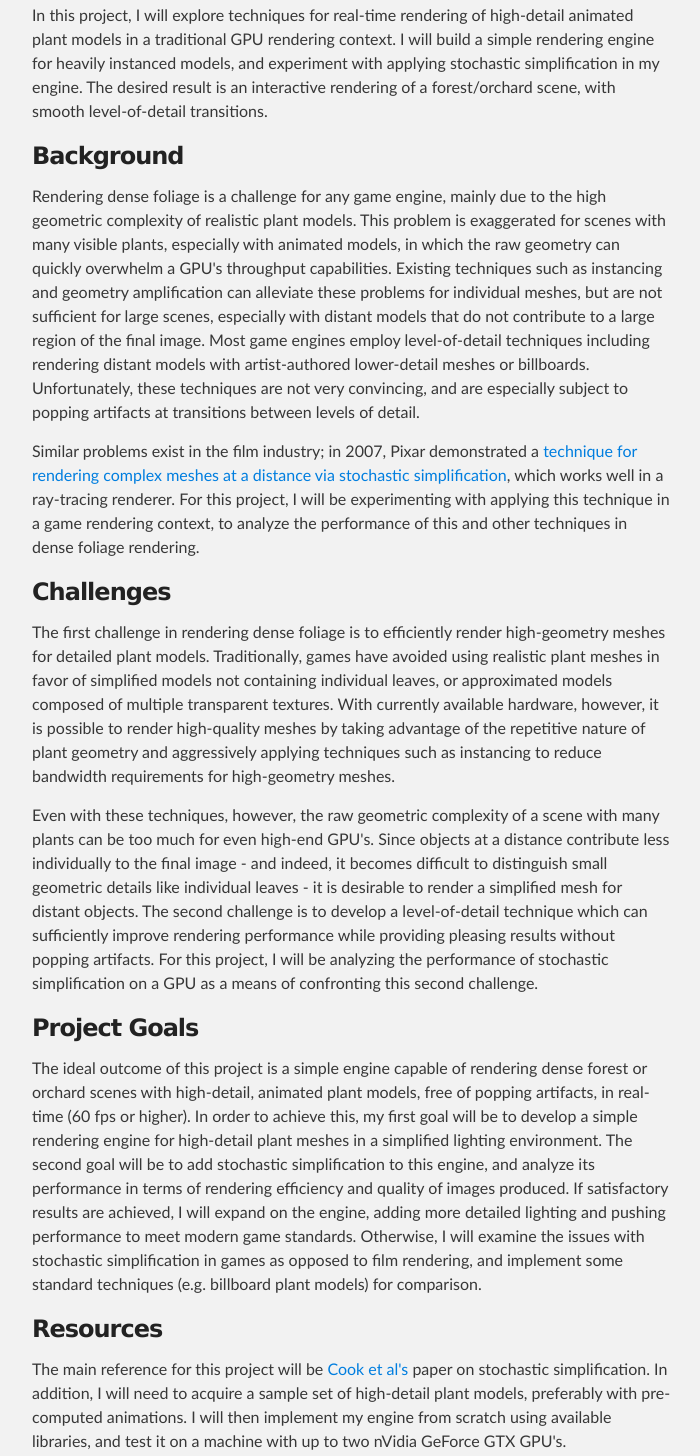
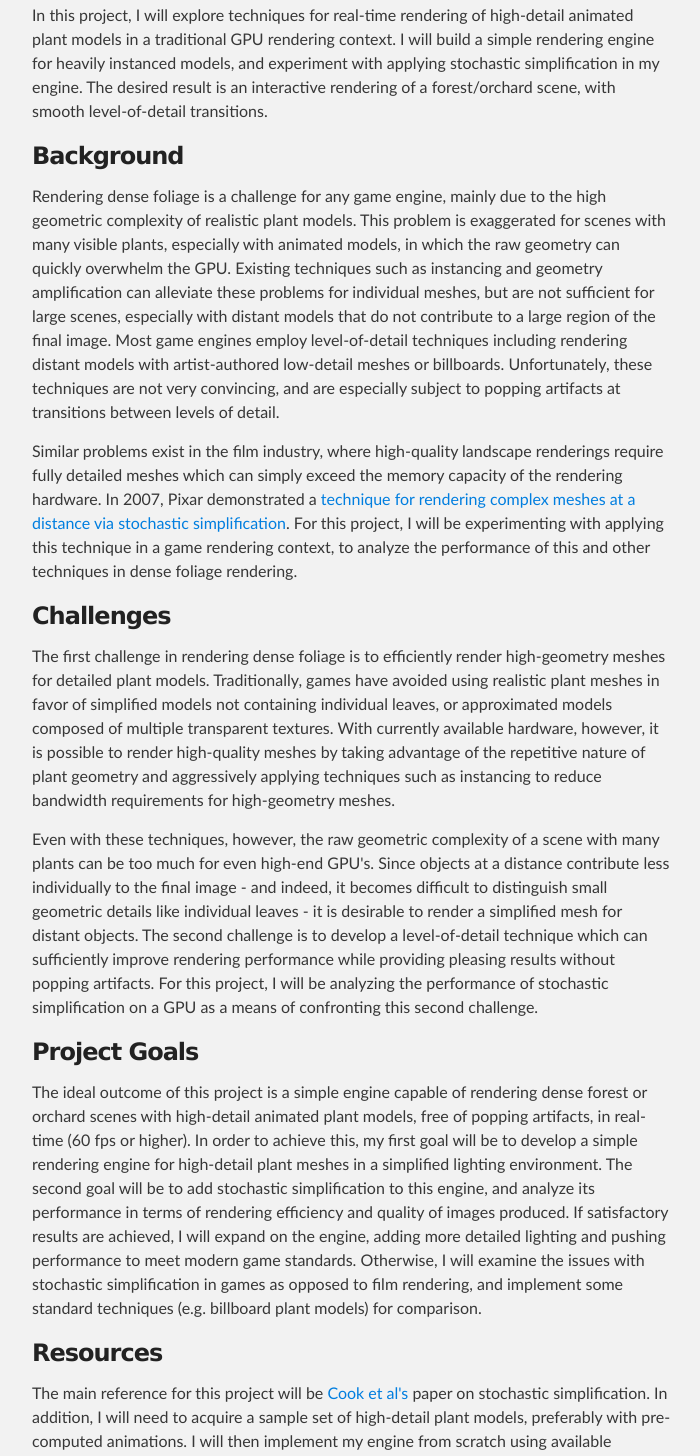
Before and after one commit to fgomezfr/foliage, a plain HTML site: page index.html in a window 1280 px wide. Shown: the part 342-1798 px from the top of the page, without its empty margins (288-988 px from the left). Drawn offline with Linux system fonts and the light colour scheme.

```diff
--- a/index.html
+++ b/index.html
@@ -41,9 +41,9 @@
 <h3>
 <a name="background" class="anchor" href="#background"><span class="octicon octicon-link"></span></a>Background</h3>
 
-<p>Rendering dense foliage is a challenge for any game engine, mainly due to the high geometric complexity of realistic plant models. This problem is exaggerated for scenes with many visible plants, especially with animated models, in which the raw geometry can quickly overwhelm a GPU's throughput capabilities. Existing techniques such as instancing and geometry amplification can alleviate these problems for individual meshes, but are not sufficient for large scenes, especially with distant models that do not contribute to a large region of the final image. Most game engines employ level-of-detail techniques including rendering distant models with artist-authored lower-detail meshes or billboards. Unfortunately, these techniques are not very convincing, and are especially subject to popping artifacts at transitions between levels of detail.</p>
+<p>Rendering dense foliage is a challenge for any game engine, mainly due to the high geometric complexity of realistic plant models. This problem is exaggerated for scenes with many visible plants, especially with animated models, in which the raw geometry can quickly overwhelm the GPU. Existing techniques such as instancing and geometry amplification can alleviate these problems for individual meshes, but are not sufficient for large scenes, especially with distant models that do not contribute to a large region of the final image. Most game engines employ level-of-detail techniques including rendering distant models with artist-authored low-detail meshes or billboards. Unfortunately, these techniques are not very convincing, and are especially subject to popping artifacts at transitions between levels of detail.</p>
 
-<p>Similar problems exist in the film industry; in 2007, Pixar demonstrated a <a href="http://dl.acm.org/citation.cfm?id=1276476">technique for rendering complex meshes at a distance via stochastic simplification</a>, which works well in a ray-tracing renderer. For this project, I will be experimenting with applying this technique in a game rendering context, to analyze the performance of this and other techniques in dense foliage rendering.</p>
+<p>Similar problems exist in the film industry, where high-quality landscape renderings require fully detailed meshes which can simply exceed the memory capacity of the rendering hardware. In 2007, Pixar demonstrated a <a href="http://dl.acm.org/citation.cfm?id=1276476">technique for rendering complex meshes at a distance via stochastic simplification</a>. For this project, I will be experimenting with applying this technique in a game rendering context, to analyze the performance of this and other techniques in dense foliage rendering.</p>
 
 <h3>
 <a name="challenges" class="anchor" href="#challenges"><span class="octicon octicon-link"></span></a>Challenges</h3>
@@ -55,7 +55,7 @@
 <h3>
 <a name="project-goals" class="anchor" href="#project-goals"><span class="octicon octicon-link"></span></a>Project Goals</h3>
 
-<p>The ideal outcome of this project is a simple engine capable of rendering dense forest or orchard scenes with high-detail, animated plant models, free of popping artifacts, in real-time (60 fps or higher). In order to achieve this, my first goal will be to develop a simple rendering engine for high-detail plant meshes in a simplified lighting environment. The second goal will be to add stochastic simplification to this engine, and analyze its performance in terms of rendering efficiency and quality of images produced. If satisfactory results are achieved, I will expand on the engine, adding more detailed lighting and pushing performance to meet modern game standards. Otherwise, I will examine the issues with stochastic simplification in games as opposed to film rendering, and implement some standard techniques (e.g. billboard plant models) for comparison.</p>
+<p>The ideal outcome of this project is a simple engine capable of rendering dense forest or orchard scenes with high-detail animated plant models, free of popping artifacts, in real-time (60 fps or higher). In order to achieve this, my first goal will be to develop a simple rendering engine for high-detail plant meshes in a simplified lighting environment. The second goal will be to add stochastic simplification to this engine, and analyze its performance in terms of rendering efficiency and quality of images produced. If satisfactory results are achieved, I will expand on the engine, adding more detailed lighting and pushing performance to meet modern game standards. Otherwise, I will examine the issues with stochastic simplification in games as opposed to film rendering, and implement some standard techniques (e.g. billboard plant models) for comparison.</p>
 
 <h3>
 <a name="resources" class="anchor" href="#resources"><span class="octicon octicon-link"></span></a>Resources</h3>
@@ -69,7 +69,7 @@
 <li>
 <strong>Nov 1 - 7:</strong> Develop a simple rendering engine, capable of rendering a full-detail static plant mesh under direct light in real-time.</li>
 <li>
-<strong>Nov 8 - 14:</strong> Extend rendering to include basic shadow maps and animated meshes. Analyze performance on a scene with multiple models.</li>
+<strong>Nov 8 - 14:</strong> Extend rendering to include basic shadow maps and animated meshes. Analyze performance on simple scenes, varying number of models and distance to camera.</li>
 <li>
 <strong>Nov 15 - 21:</strong> Implement stochastic simplification. Tune simplification for a sample mesh, and analyze performance improvements and visual quality at various camera distances.</li>
 <li>
```
Also changed, not shown: params.json (+1 -1 lines).
